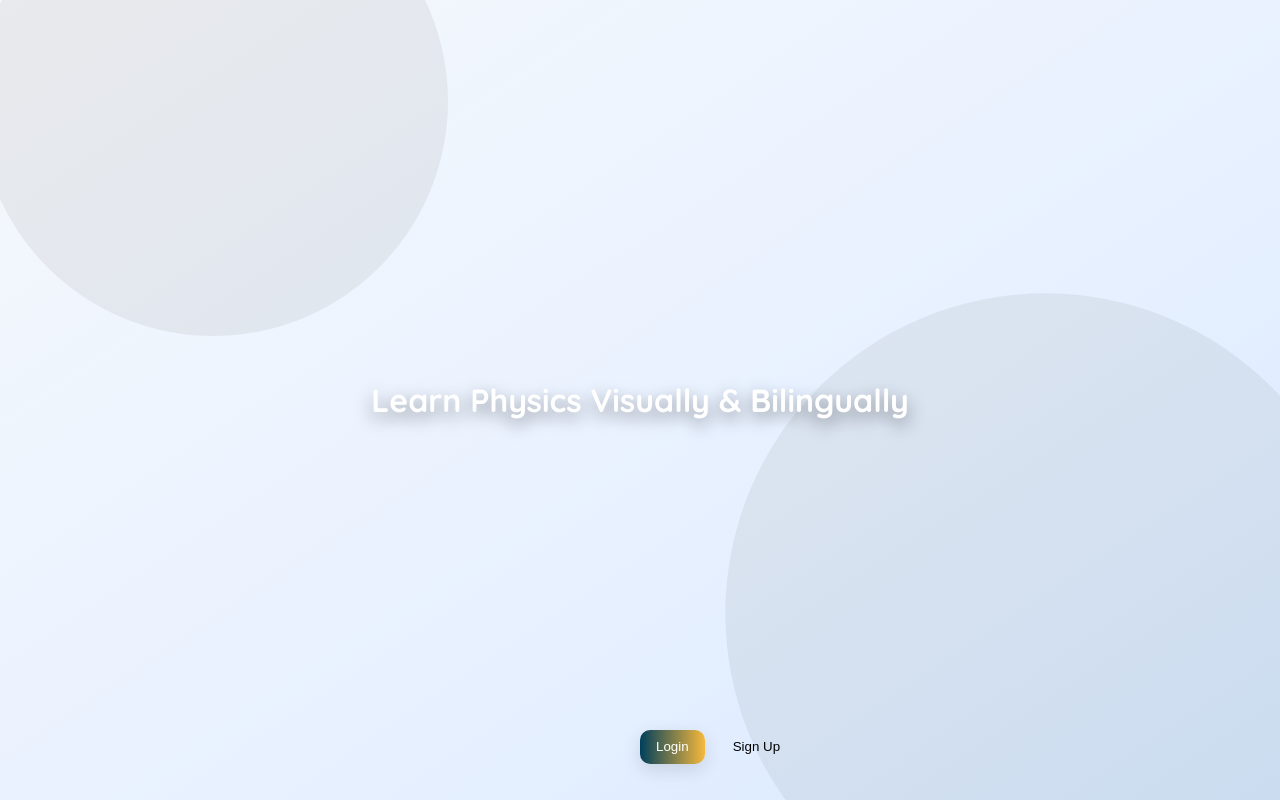
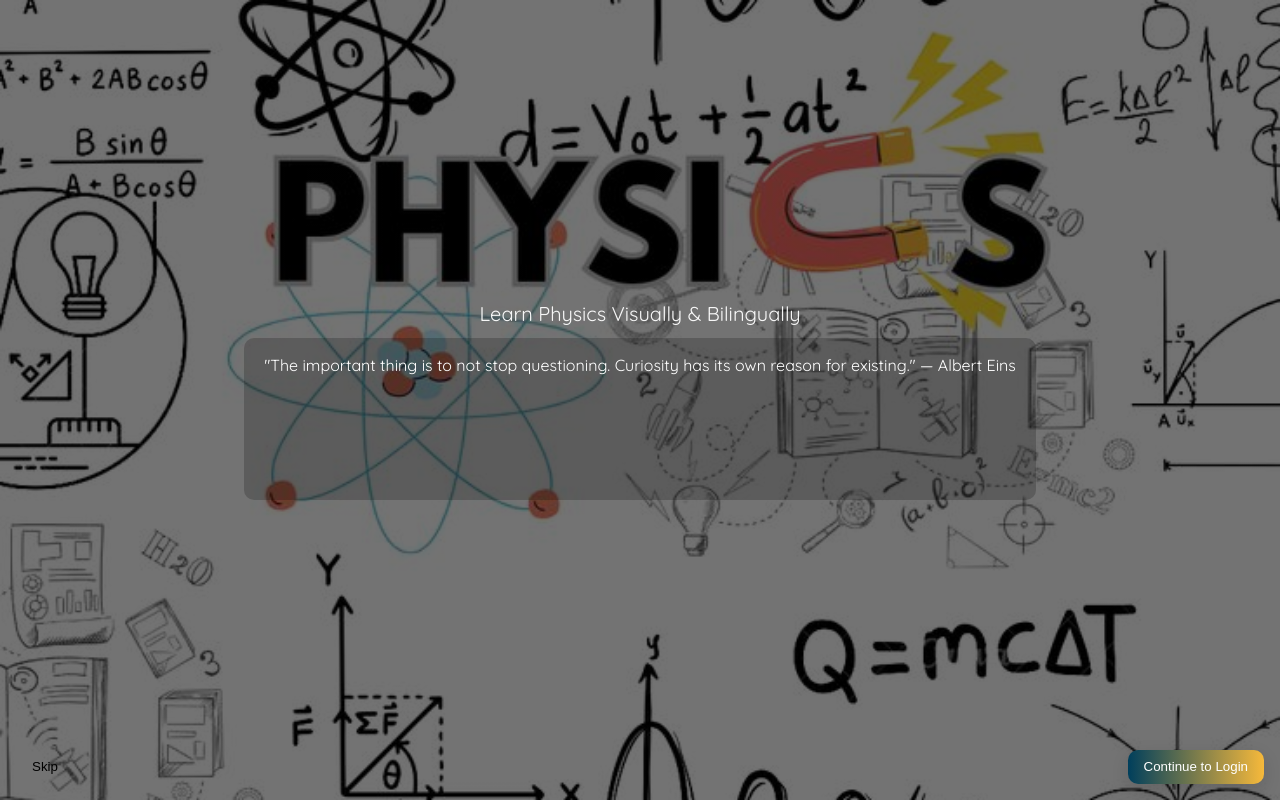
Before and after one commit to Med-dev-sl/termo, a React (Create React App) app: page / in a window 1280 px wide. Built offline with nearby package versions, Linux system fonts and the light colour scheme.

Commit message:
added some logic

```diff
--- a/src/screens/login.js
+++ b/src/screens/login.js
@@ -3,7 +3,7 @@ import '../App.css';
 import Modal from '../components/Modal';
 import { authSignIn, authSignInWithProvider } from '../supabaseClient';
 
-export default function Login({ onBack }) {
+export default function Login({ onBack, onSignup }) {
   const [email, setEmail] = useState('');
   const [password, setPassword] = useState('');
   const [remember, setRemember] = useState(false);
@@ -47,7 +47,6 @@ export default function Login({ onBack }) {
       <div className="auth-card">
         <div className="auth-card-bar top" />
         <div className="auth-card-body">
-          <button className="link-back" onClick={onBack}>&larr; Back</button>
           <h3 className="auth-title">Welcome back</h3>
           <form className="auth-form" onSubmit={submit}>
             <label className="field">
@@ -66,6 +65,10 @@ export default function Login({ onBack }) {
             <button className="btn primary block" type="submit">Login</button>
             <div className="divider">or</div>
             <button type="button" className="btn google" onClick={google}>Login with Google</button>
+            <div style={{ marginTop: 12, textAlign: 'center' }}>
+              <span style={{ color: '#555', marginRight: 6 }}>Don't have an account?</span>
+              <button type="button" className="btn" onClick={() => { if (onSignup) onSignup(); else window.location.href = '/signup'; }}>Sign up</button>
+            </div>
           </form>
         </div>
         <div className="auth-card-bar bottom" />
--- a/src/screens/onboarding.js
+++ b/src/screens/onboarding.js
@@ -1,21 +1,97 @@
-import React, { useState } from 'react';
+import React, { useEffect, useState, useRef } from 'react';
 import Login from './login';
 import Signup from './signup';
 import '../App.css';
 
+// Two-slide onboarding with typing animation and bilingual quotes.
 export default function Onboarding() {
-  const bg = (process.env.PUBLIC_URL || '') + '/onboarding-bg.svg';
-  const [view, setView] = useState('home'); // 'home' | 'login' | 'signup'
+  const [view, setView] = useState('slides'); // 'slides' | 'login' | 'signup'
+  const slides = [
+    {
+      bg: (process.env.PUBLIC_URL || '') + '/onboarding1.jpg',
+      en: '"The important thing is to not stop questioning. Curiosity has its own reason for existing." — Albert Einstein',
+      ru: '«Важно не переставать задавать вопросы. Любопытство имеет свою собственную причину существования.» — Альберт Эйнштейн'
+    },
+    {
+      bg: (process.env.PUBLIC_URL || '') + '/onboarding2.jpg',
+      en: '"Science is a way of trying not to fool yourself. The first principle is that you must not fool yourself." — Richard Feynman',
+      ru: '«Наука — это способ не обманывать себя. Первый принцип: не обманывать себя.» — Ричард Фейнман'
+    }
+  ];
 
-  if (view === 'login') return <Login onBack={() => setView('home')} />;
-  if (view === 'signup') return <Signup onBack={() => setView('home')} />;
+  const [index, setIndex] = useState(0);
+  const [typedEn, setTypedEn] = useState('');
+  const [typedRu, setTypedRu] = useState('');
+  const [phase, setPhase] = useState('typingEn'); // typingEn | pause | typingRu | done
+  const typingInterval = useRef(null);
+
+  useEffect(() => {
+    if (view !== 'slides') return;
+
+    const slide = slides[index];
+    setTypedEn('');
+    setTypedRu('');
+    setPhase('typingEn');
+
+    // type English
+    let i = 0;
+    clearInterval(typingInterval.current);
+    typingInterval.current = setInterval(() => {
+      i += 1;
+      setTypedEn(slide.en.slice(0, i));
+      if (i >= slide.en.length) {
+        clearInterval(typingInterval.current);
+        setPhase('pause');
+        // small pause then type Russian
+        setTimeout(() => {
+          setPhase('typingRu');
+          let j = 0;
+          typingInterval.current = setInterval(() => {
+            j += 1;
+            setTypedRu(slide.ru.slice(0, j));
+            if (j >= slide.ru.length) {
+              clearInterval(typingInterval.current);
+              setPhase('done');
+              // after pause, advance
+              setTimeout(() => {
+                if (index < slides.length - 1) setIndex(idx => idx + 1);
+                else setView('login');
+              }, 1500);
+            }
+          }, 25);
+        }, 900);
+      }
+    }, 28);
+
+    return () => clearInterval(typingInterval.current);
+  }, [index, view]);
+
+  const skip = () => setView('login');
+
+  if (view === 'login') return <Login onBack={() => setView('slides')} onSignup={() => setView('signup')} />;
+  if (view === 'signup') return <Signup onBack={() => setView('slides')} onLogin={() => setView('login')} />;
+
+  const slide = slides[index];
 
   return (
-    <section className="onboarding gradient-bg" style={{ backgroundImage: `url('${bg}')` }}>
-      <h2 className="onboarding-title">Learn Physics Visually &amp; Bilingually</h2>
-      <div className="onboarding-cta" style={{ marginTop: '1.25rem', display: 'flex', gap: '0.75rem', justifyContent: 'center' }}>
-        <button className="btn primary" onClick={() => setView('login')}>Login</button>
-        <button className="btn" onClick={() => setView('signup')}>Sign Up</button>
+    <section className="onboarding" style={{ minHeight: '100vh', display: 'flex', alignItems: 'center', justifyContent: 'center', position: 'relative', backgroundImage: `url('${slide.bg}')`, backgroundSize: 'cover', backgroundPosition: 'center' }}>
+      {/* black overlay */}
+      <div style={{ position: 'absolute', inset: 0, background: 'linear-gradient(rgba(0,0,0,0.55), rgba(0,0,0,0.55))' }} />
+
+      <div style={{ position: 'relative', zIndex: 2, maxWidth: 900, padding: '1.25rem', color: '#fff', textAlign: 'center' }}>
+        <div style={{ fontSize: '1.25rem', marginBottom: 12, opacity: 0.95 }}>Learn Physics Visually & Bilingually</div>
+        <div style={{ background: 'rgba(0,0,0,0.2)', padding: '1rem 1.25rem', borderRadius: 10, display: 'inline-block', minWidth: 320 }}>
+          <div className="quote" style={{ fontSize: '1rem', lineHeight: 1.4, minHeight: 60 }}>{typedEn}</div>
+          <div className="quote" style={{ marginTop: 10, fontSize: '0.95rem', color: '#dbe7ff', minHeight: 60 }}>{typedRu}</div>
+        </div>
+
+        {/* Fixed bottom controls: Skip (bottom-left) and Continue/Next (bottom-right) pinned to viewport */}
+        <div style={{ position: 'fixed', left: 16, bottom: 16, zIndex: 9999 }}>
+          <button className="btn" onClick={skip}>Skip</button>
+        </div>
+        <div style={{ position: 'fixed', right: 16, bottom: 16, zIndex: 9999 }}>
+          <button className="btn primary" onClick={() => { if (phase === 'done') { if (index < slides.length - 1) setIndex(idx => idx + 1); else setView('login'); } else { setView('login'); } }}>{phase === 'done' ? (index < slides.length - 1 ? 'Next' : 'Continue to Login') : 'Continue to Login'}</button>
+        </div>
       </div>
     </section>
   );
--- a/src/screens/signup.js
+++ b/src/screens/signup.js
@@ -3,7 +3,7 @@ import '../App.css';
 import Modal from '../components/Modal';
 import { authSignUp, authSignInWithProvider } from '../supabaseClient';
 
-export default function Signup({ onBack }) {
+export default function Signup({ onBack, onLogin }) {
   const [name, setName] = useState('');
   const [email, setEmail] = useState('');
   const [password, setPassword] = useState('');
@@ -50,7 +50,6 @@ export default function Signup({ onBack }) {
       <div className="auth-card">
         <div className="auth-card-bar top" />
         <div className="auth-card-body">
-          <button className="link-back" onClick={onBack}>&larr; Back</button>
           <h3 className="auth-title">Create an account</h3>
           <form className="auth-form" onSubmit={submit}>
             <label className="field">
@@ -73,6 +72,10 @@ export default function Signup({ onBack }) {
             <button className="btn primary block" type="submit">Sign up</button>
             <div className="divider">or</div>
             <button type="button" className="btn google" onClick={google}>Sign up with Google</button>
+            <div style={{ marginTop: 12, textAlign: 'center' }}>
+              <span style={{ color: '#555', marginRight: 6 }}>Already have an account?</span>
+              <button type="button" className="btn" onClick={() => { if (onLogin) onLogin(); else window.location.href = '/login'; }}>Login</button>
+            </div>
           </form>
         </div>
         <div className="auth-card-bar bottom" />
```
Also changed, not shown: public/onboarding1.jpg (added), public/onboarding2.jpg (added), 2 other files (tests, documents, lock files or other folders).
